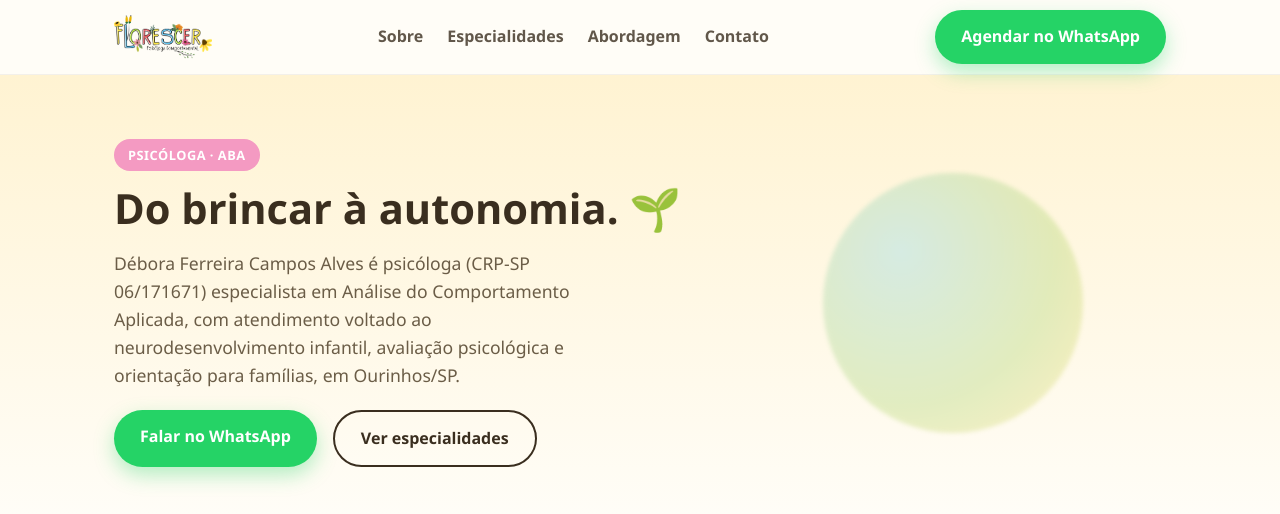
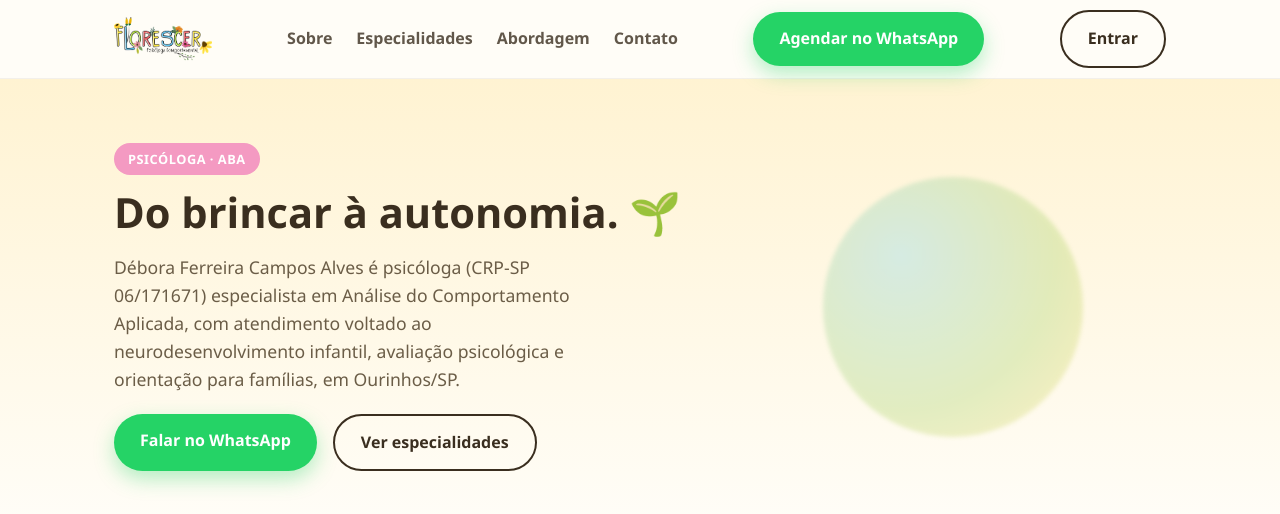
Before and after one commit to gutosolar72/florescer-hotsite, a Flask app: page / in a window 1280 px wide. Shown: the top 514 px of the page. Run offline with Flask 3, Linux system fonts and the light colour scheme.

Commit message:
botão login

```diff
--- a/templates/index.html
+++ b/templates/index.html
@@ -19,6 +19,7 @@
         <a href="#contato">Contato</a>
       </nav>
       <a class="btn btn-whatsapp nav-cta" href="https://wa.me/5514997606343" target="_blank" rel="noopener">Agendar no WhatsApp</a>
+      <a class="btn btn-outline nav-cta" href="https://app.florescerterapia.com.br/login">Entrar</a>
     </div>
   </header>
 
```
